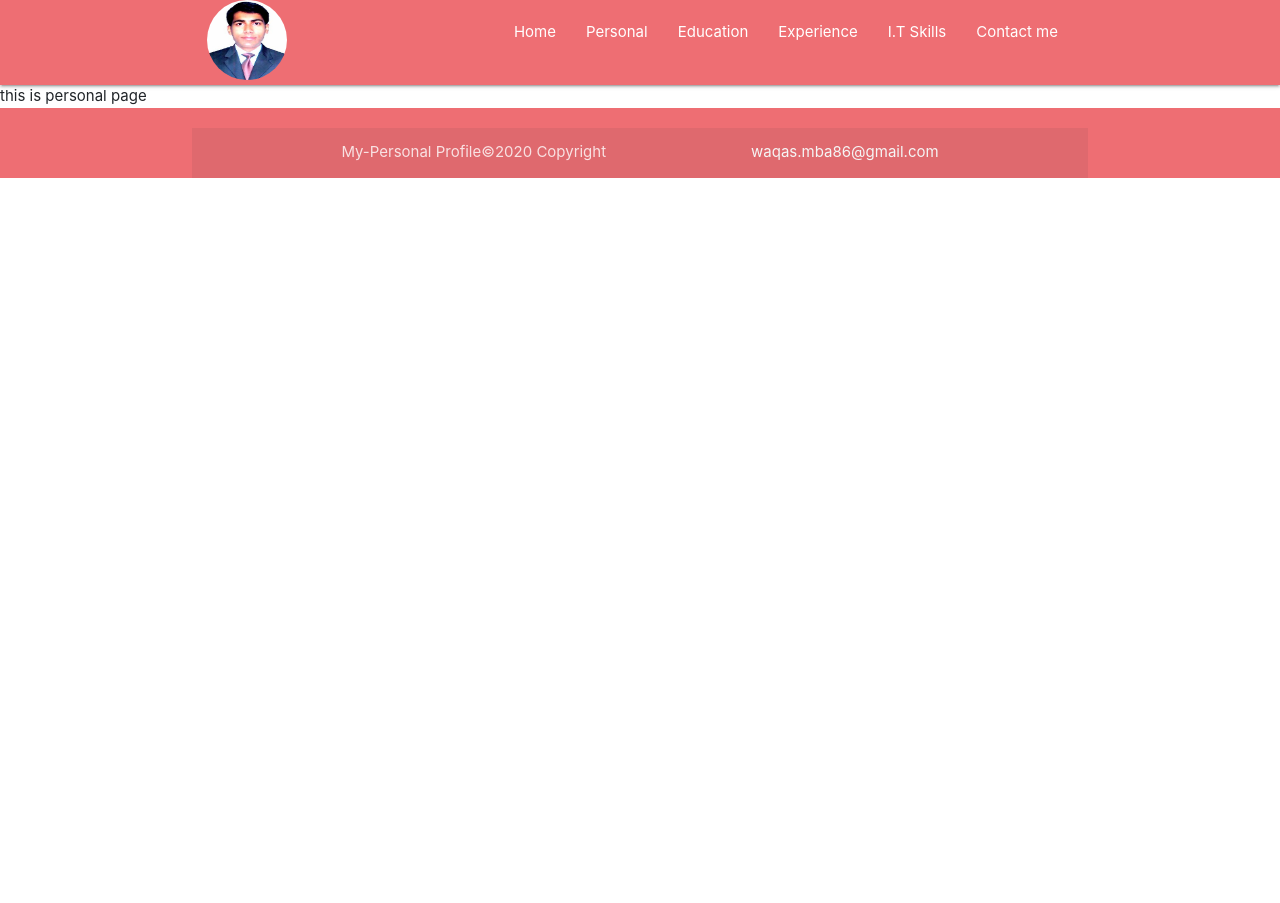
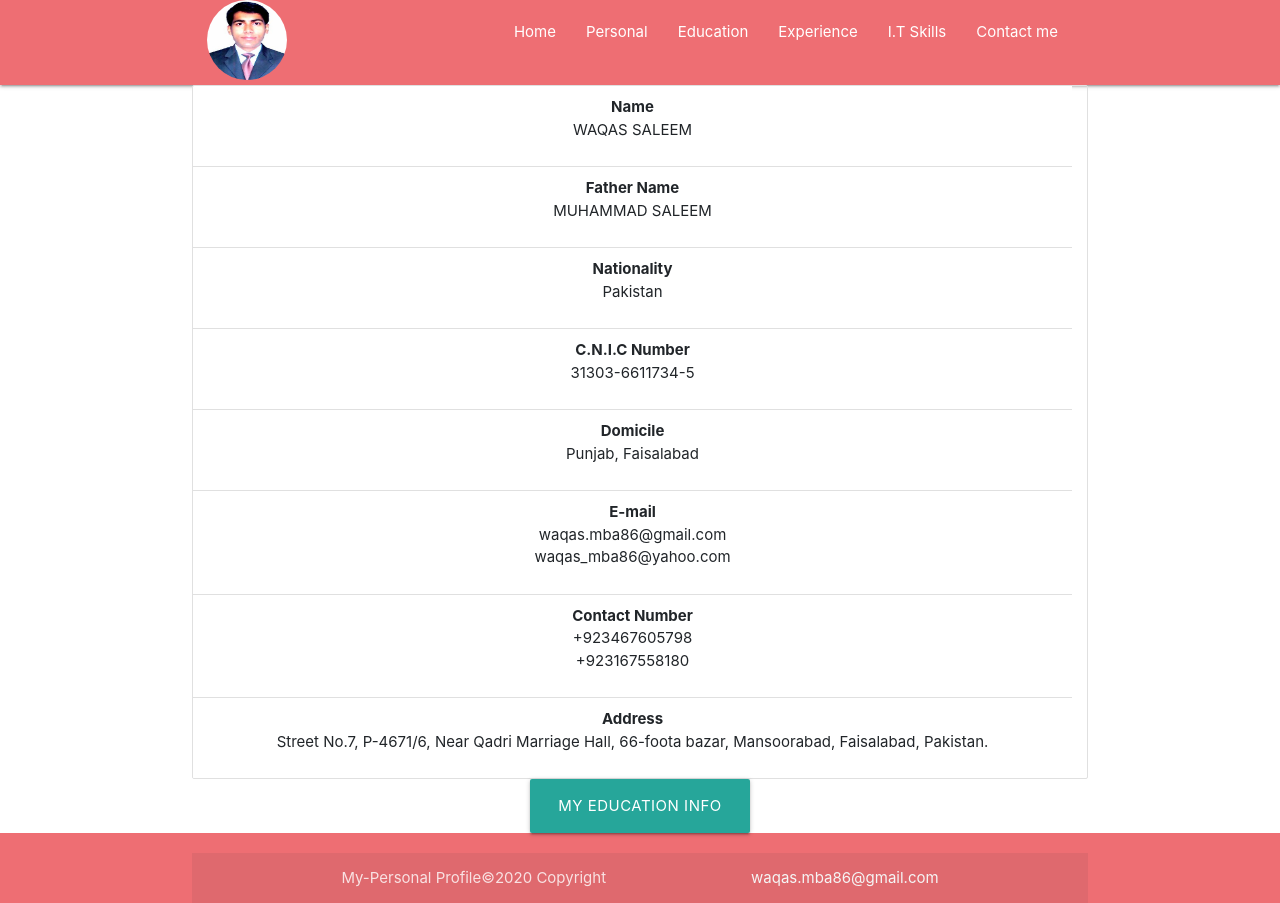
Before and after one commit to waqas3467605798/my_profile, a React (Create React App) app: page /Personal in a window 1280 px wide. Before the commit the page ends 800 px from the top, so only its background shows below. Built offline with nearby package versions, Linux system fonts and the light colour scheme.

Commit message:
adding of education info

```diff
--- a/src/component/Footer.js
+++ b/src/component/Footer.js
@@ -15,7 +15,7 @@ constructor(){
 
     render() {
         return (
-            <div>
+
                 <footer class="page-footer">
                 <div class="footer-copyright container">
                     <div class="container">
@@ -25,10 +25,6 @@ constructor(){
                 </div>
                 </footer>
 
-
-
-                </div>
-
         )
 
 
--- a/src/component/HomeContent.js
+++ b/src/component/HomeContent.js
@@ -1,6 +1,6 @@
 import React, {Component} from 'react'
 import '../App.css'
-
+import {Link} from 'react-router-dom'
 
 
 class Footer extends Component {
@@ -20,7 +20,7 @@ constructor(){
 
 
 
-
+<div>
               <div class="row">
                     <div class="col s12 m6">
                     <div class="card blue-grey darken-1">
@@ -43,6 +43,9 @@ constructor(){
                     </div>
                 </div>
 
+                <Link to='/Personal'><button className="waves-effect waves-light btn-large">Go to My personal Info</button></Link>
+
+</div>
         )
 
 
--- a/src/component/Personal.js
+++ b/src/component/Personal.js
@@ -1,6 +1,6 @@
 import React, {Component} from 'react'
 import '../App.css'
-
+import {Link} from 'react-router-dom'
 
 
 class Personal extends Component {
@@ -16,7 +16,20 @@ constructor(){
     render() {
         return (
             <div>
-               this is personal page
+
+<ul class="collection center container">
+      <li className="collection-item center"><p> <b>Name</b> <br/>WAQAS SALEEM</p></li>
+      <li className="collection-item center"><p> <b>Father Name</b> <br/>MUHAMMAD SALEEM</p></li>
+      <li className="collection-item center"><p> <b>Nationality</b> <br/>Pakistan</p></li>
+      <li className="collection-item center"><p> <b>C.N.I.C Number</b> <br/>31303-6611734-5</p></li>
+      <li className="collection-item center"><p> <b>Domicile</b> <br/>Punjab, Faisalabad</p></li>
+      <li className="collection-item center"><p> <b>E-mail</b> <br/>waqas.mba86@gmail.com <br/>waqas_mba86@yahoo.com</p></li>
+      <li className="collection-item center"><p> <b>Contact Number</b> <br/>+923467605798<br/>+923167558180</p></li>
+      <li className="collection-item center"><p> <b>Address</b> <br/>Street No.7, P-4671/6, Near Qadri Marriage Hall, 66-foota bazar, Mansoorabad, Faisalabad, Pakistan.</p></li>
+</ul>
+
+
+  <div className='center'><Link to='/Education'><button className="waves-effect waves-light btn-large">My Education Info</button></Link></div>
             </div>
 
         )
```
Also changed, not shown: src/App.css (line endings or trailing spaces).
